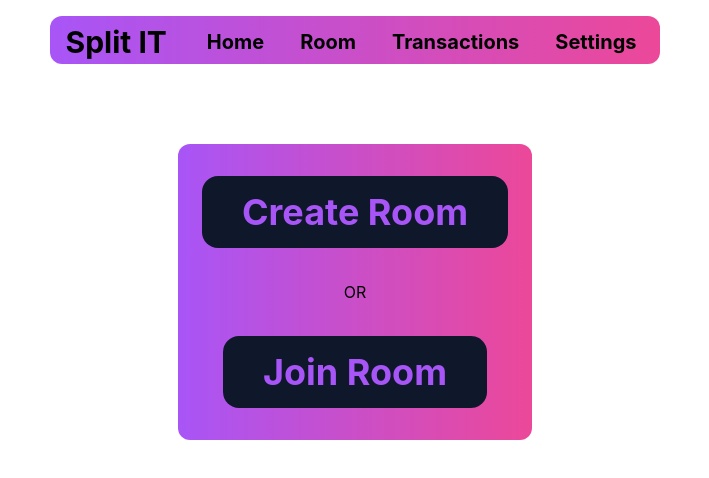
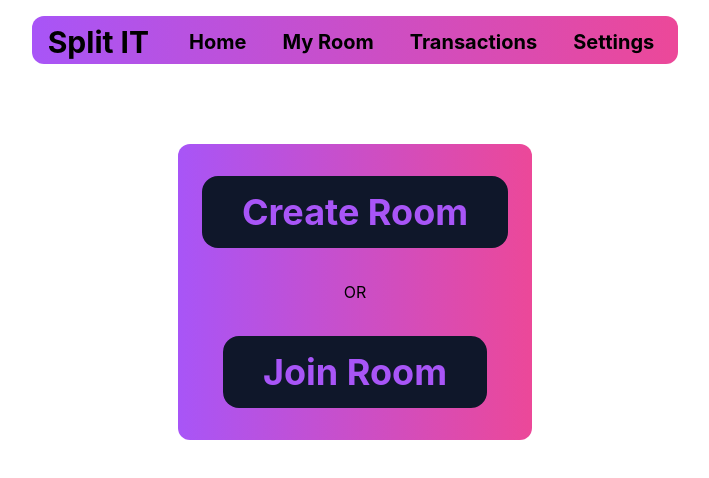
Before and after one commit to ayush035/SplitIT, a Next.js app in the folder splitit/: page / in a window 1280 px wide. Shown: the top 478 px of the page, without its empty margins (285-994 px from the left). Built offline with nearby package versions, Linux system fonts and the light colour scheme.

Commit message:
Update Navbar.js

```diff
--- a/splitit/components/Navbar.js
+++ b/splitit/components/Navbar.js
@@ -11,7 +11,7 @@ export default function Navbar() {
         </span>
         <ul className= 'px-2 py-3 flex space-x-9 mx-4'>
             <li className='cursor-pointer text-xl font-bold transition ease-in-out delay-50 hover:-translate-y-1'>Home</li>
-            <li className='cursor-pointer text-xl font-bold transition ease-in-out delay-50 hover:-translate-y-1'>Room</li>
+            <li className='cursor-pointer text-xl font-bold transition ease-in-out delay-50 hover:-translate-y-1'>My Room</li>
             <li className='cursor-pointer text-xl font-bold transition ease-in-out delay-50 hover:-translate-y-1'>Transactions</li>
             <li className='cursor-pointer text-xl font-bold transition ease-in-out delay-50 hover:-translate-y-1'>Settings</li>
 
```
